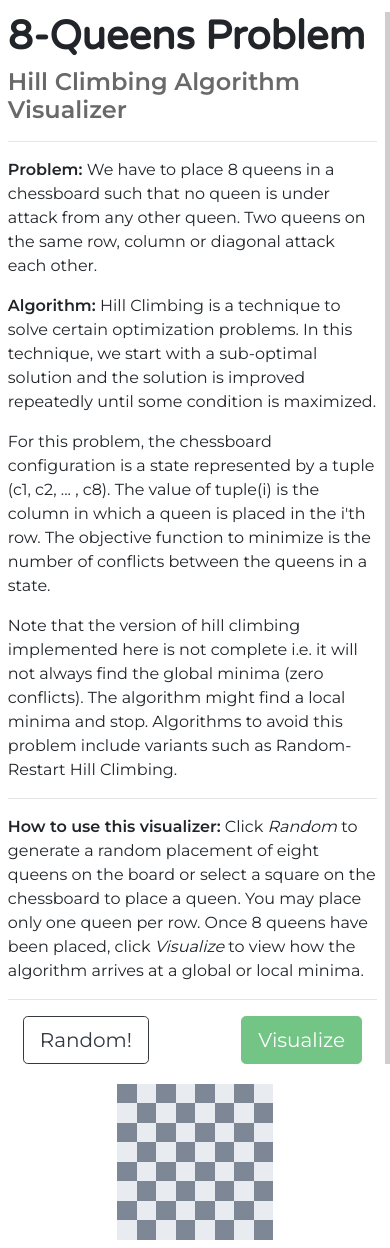
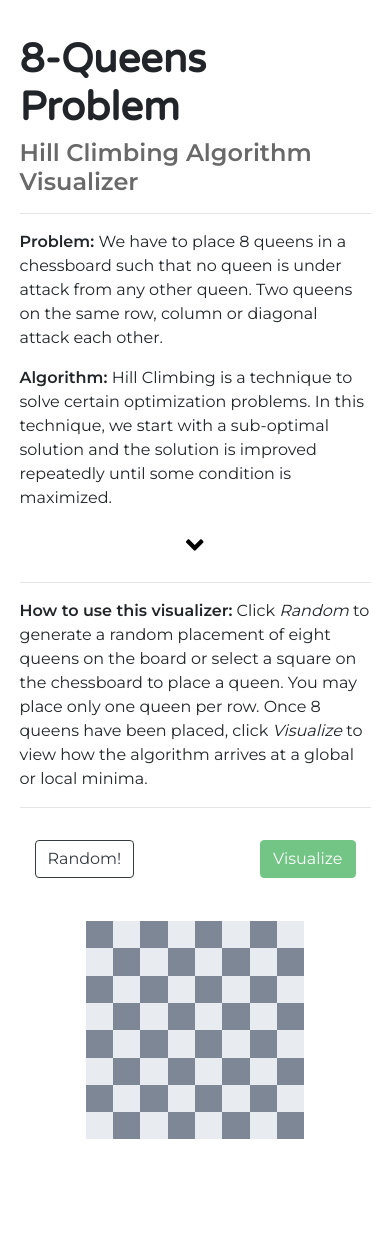
Before and after one commit to vanathi-g/hill-climbing-8Queens, a Node server app: page / in a window 390 px wide. After the commit the page ends 1139 px from the top, so only its background shows below. Run offline with Node 20, Linux system fonts and the light colour scheme; some libraries are stand-ins or nearby versions.

Commit message:
Fixed reponsiveness issues

```diff
--- a/public/css/styles.css
+++ b/public/css/styles.css
@@ -4,35 +4,44 @@ body {
   font-family: 'Montserrat', sans-serif;
 }
 
-h1{
+h1 {
   font-family: 'Varela Round', sans-serif;
   font-weight: 600;
 }
 
-h4{
+h4 {
   font-weight: 600;
   color: #696969;
 }
 
 /* Column on left containing information about the algorithm */
-.info-col{
+.info-col {
   margin-top: 3%;
   padding: 0 2%;
   border-right: 5px solid #cecece;
 }
 
 /* CHESSBOARD */
-.chess-col{
+.chess-col {
   margin: 5% auto 2%;
 }
 
-.chessboard{
+.chessboard {
   width: 40vw;
 }
 
-.square{
+.square {
+  display: flex;
   height: 5vw;
-  padding: 2% 2%;
+  justify-content: center;
+  align-items: center;
+
+  padding: 0;
+  margin: 0;
+}
+
+.queen-icon{
+  font-size: 3vw;
 }
 
 .dark {
@@ -44,7 +53,6 @@ h4{
 }
 
 /* DISPLAYING SOLUTION */
-
 .local-minima {
   color: red;
   font-weight: 600;
@@ -54,3 +62,33 @@ h4{
   color: green;
   font-weight: 600;
 }
+
+/* BUTTONS */
+
+.solution-btn, .index-btn{
+  margin-top: 5%;
+}
+
+.read-btn{
+  background-color: white;
+}
+
+@media (max-width: 950px){
+  .info-col {
+    padding: 6% 5%;
+    border-right: none;
+  }
+
+  .chessboard {
+    width: 56vw;
+    margin-bottom: 5%;
+  }
+
+  .square{
+    height: 7vw;
+  }
+
+  .queen-icon{
+    font-size: 5vw;
+  }
+}
--- a/public/js/index.js
+++ b/public/js/index.js
@@ -1,6 +1,10 @@
 /* TO RENDER THE CHESSBOARD */
 var color;
 var queens = [];
+
+$('#read-less-btn').hide();
+
+var icon_str = '<i class="fas fa-chess-queen queen-icon"></i>';
 
 // Renders the chessboard
 for (var i=0; i < 8; i++){
@@ -10,6 +14,7 @@ for (var i=0; i < 8; i++){
     makeSquare(color, 8*i+j);
   }
 }
+
 checkLengthOfQueens();
 
 // Utility function that enables "visualize" button only when 8 queens have been placed
@@ -52,13 +57,17 @@ function clearBoard(){
     $('.square').empty();
 }
 
+function toggleReadButtons(){
+  $('#read-more-btn').toggle();
+  $('#read-less-btn').toggle();
+}
+
 /* ALLOW USER TO PLACE QUEENS ON THE CHESSBOARD */
 
 // Place a queen when a "square" is clicked
 if( !$("#disable-queen-place").length )
 {
   $('.square').click(function(){
-    console.log(queens);
     const id = parseInt(this.id);
     const ind = queens.indexOf(id);
 
@@ -81,7 +90,7 @@ if( !$("#disable-queen-place").length )
     else
     {
       queens.push(id);
-      $('#'+id).html('<i class="fas fa-chess-queen fa-4x queen-icon"></i>');
+      $('#'+id).html(icon_str);
     }
     checkLengthOfQueens();
     return;
@@ -96,7 +105,7 @@ $('#generate-random').click(function(){
     const r = Math.floor(Math.random()*8);
     const id = 8*i + r;
     queens.push(id);
-    $('#'+id).html('<i class="fas fa-chess-queen fa-4x queen-icon"></i>');
+    $('#'+id).html(icon_str);
   }
   checkLengthOfQueens();
 });
@@ -106,3 +115,6 @@ $('#queen-form').submit(function(evt){
   var temp = queens.toString();
   $('#queen-inp').attr("value",temp);
 });
+
+// If read more button is clicked:
+$('.read-btn').click(toggleReadButtons)
--- a/public/js/solution.js
+++ b/public/js/solution.js
@@ -11,7 +11,7 @@ if( $("#disable-queen-place").length )
   for(let i=0; i<8; i++)
   {
     start.push(parseInt(solnSteps[i]));
-    $('#'+start[i]).html('<i class="fas fa-chess-queen fa-4x queen-icon"></i>');
+    $('#'+start[i]).html(icon_str);
   }
 
   for(let i=8; i<solnSteps.length - 1; i++)
@@ -24,13 +24,20 @@ function refreshBoard(){
     $('#'+i).empty();
 
   for(let i=0; i<start.length; i++)
-    $('#'+start[i]).html('<i class="fas fa-chess-queen fa-4x queen-icon"></i>');
+    $('#'+start[i]).html(icon_str);
 }
 
 /* DISPLAYING SOLUTIONS */
 
 // Function that displays the solution sequence
 function displaySolution(){
+
+  // The play button is disabled while solution is being played already
+  $("#play-btn").prop("disabled", true);
+  setTimeout(function(){
+    $("#play-btn").removeAttr("disabled");
+  },1000*steps.length);
+
   let board = [];
   for(let i=0; i<start.length; i++)
     board.push(start[i]);
@@ -41,16 +48,19 @@ function displaySolution(){
       const row = Math.floor(steps[i]/8);
       const prev = board[row];
       id = steps[i];
-      console.log(prev+" "+id);
       $("#"+prev).empty();
-      $('#'+id).html('<i class="fas fa-chess-queen fa-4x queen-icon"></i>');
+      $('#'+id).html(icon_str);
       board[row] = id;
     }, 1000*i);
   }
 }
 
 // Display solutions when this button is clicked.
+$('#document').ready(displaySolution)
+
+// Display solutions when this button is clicked.
 $('#play-btn').click(function(){
   refreshBoard();
+  $("#play-btn").prop("disabled", true);
   setTimeout(displaySolution, 1500); // Small delay after board is refreshed for user to preview start state again
 });
--- a/views/header.ejs
+++ b/views/header.ejs
@@ -30,13 +30,20 @@
 
         <p><strong>Algorithm: </strong>Hill Climbing is a technique to solve certain optimization problems. In this technique, we start with a sub-optimal solution and the solution is improved repeatedly until some condition is maximized.</p>
 
-        <p>For this problem, the chessboard configuration is a state represented by a tuple (c1, c2, ... , c8). The value of tuple(i) is the column in which a queen is placed in the i'th row. The objective function to minimize is
-          the number of conflicts between the queens in a state.</p>
+        <div class="d-flex justify-content-center">
+          <button id="read-more-btn" type="button" data-toggle="collapse" data-target="#filters" class="btn btn-sm collapsed read-btn"> <i class="fa fa-2x fa-angle-down"> </i></button>
+        </div>
+        <div id="filters" class="collapse">
 
-        <p>
-          Note that the version of hill climbing implemented here is not complete i.e. it will not always find the global minima (zero conflicts). The algorithm might find a local minima and stop. Algorithms to avoid this problem include
-          variants such as Random-Restart Hill Climbing.
-        </p>
-
+          <p>For this problem, the chessboard configuration is a state represented by a tuple (c1, c2, ... , c8). The value of tuple(i) is the column in which a queen is placed in the i'th row. The objective function to minimize is
+            the number of conflicts between the queens in a state.</p>
+          <p>
+            Note that the version of hill climbing implemented here is not complete i.e. it will not always find the global minima (zero conflicts). The algorithm might find a local minima and stop. Algorithms to avoid this problem include
+            variants such as Random-Restart Hill Climbing.
+          </p>
+        </div>
+        <div class="d-flex justify-content-center">
+          <button id="read-less-btn" type="button" data-toggle="collapse" data-target="#filters" class="btn btn-sm collapsed read-btn"> <i class="fa fa-2x fa-angle-up"> </i></button>
+        </div>
 
         <hr />
--- a/views/index.ejs
+++ b/views/index.ejs
@@ -8,8 +8,8 @@ placed, click <em>Visualize</em> to view how the algorithm arrives at a global o
   <form id="queen-form" class="Visualize" action="/solution" method="post">
     <input id="queen-inp" type="hidden" name="queenArray" value=""></input>
     <div class="d-flex justify-content-between">
-      <button id="generate-random" class="index-btn btn btn-lg btn-outline-dark" type="button">Random!</button>
-      <button id="visualize-btn" class="index-btn btn btn-lg btn-success" type="submit">Visualize</button>
+      <button id="generate-random" class="index-btn btn btn-outline-dark" type="button">Random!</button>
+      <button id="visualize-btn" class="index-btn btn btn-success" type="submit">Visualize</button>
     </div>
   </form>
 </div>
```
Also changed, not shown: views/solution.ejs (+3 -4 lines), 1 other file.
